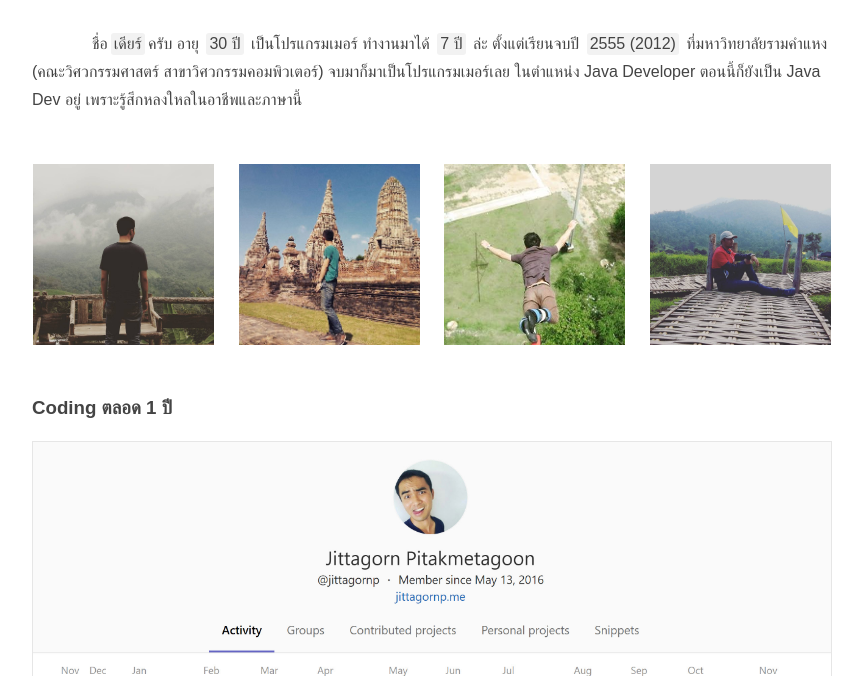
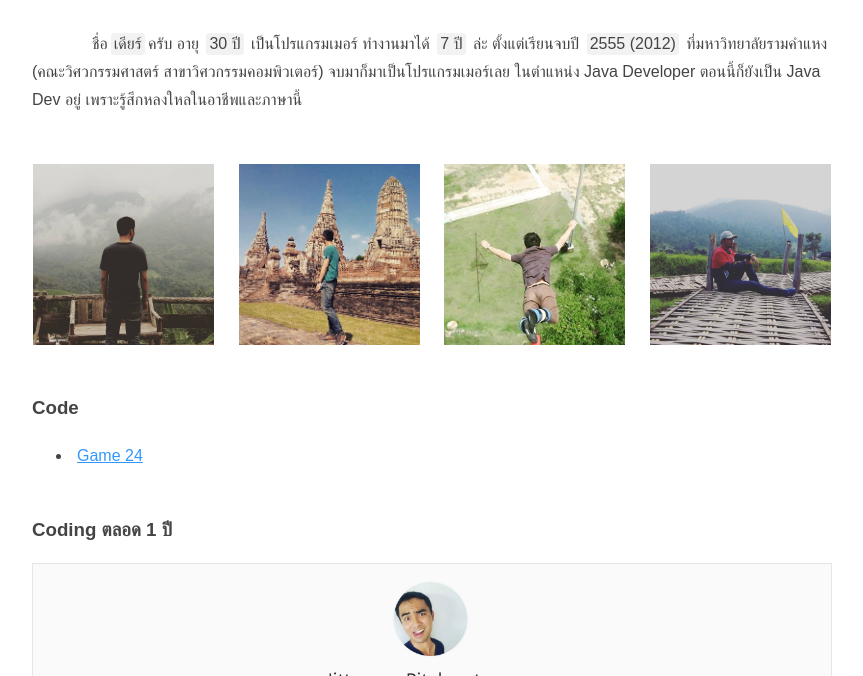
Before and after one commit to jittagornp/jittagornp.me, a plain HTML site: page src/main/resources/static/index.html in a window 1280 px wide. Shown: the part 484-1160 px from the top of the page, without its empty margins (208-1071 px from the left). Drawn offline with Linux system fonts and the light colour scheme.

Commit message:
refactoring game 24

```diff
--- a/src/main/resources/static/index.html
+++ b/src/main/resources/static/index.html
@@ -483,6 +483,12 @@
           </div>
         </div>
         <div class="jpm-clear"></div>
+        <h3>Code</h3>
+        <ul>
+          <li>
+              <a href="game24.html">Game 24</a>
+          </li>
+        </ul>
         <h3>Coding ตลอด 1 ปี</h3>
         <div class="jpm-gitlab-profile">
           <img src="image/gitlab_profile.jpg" onclick="window.open(this.src, 'Gitlab Profile')"/>
```
